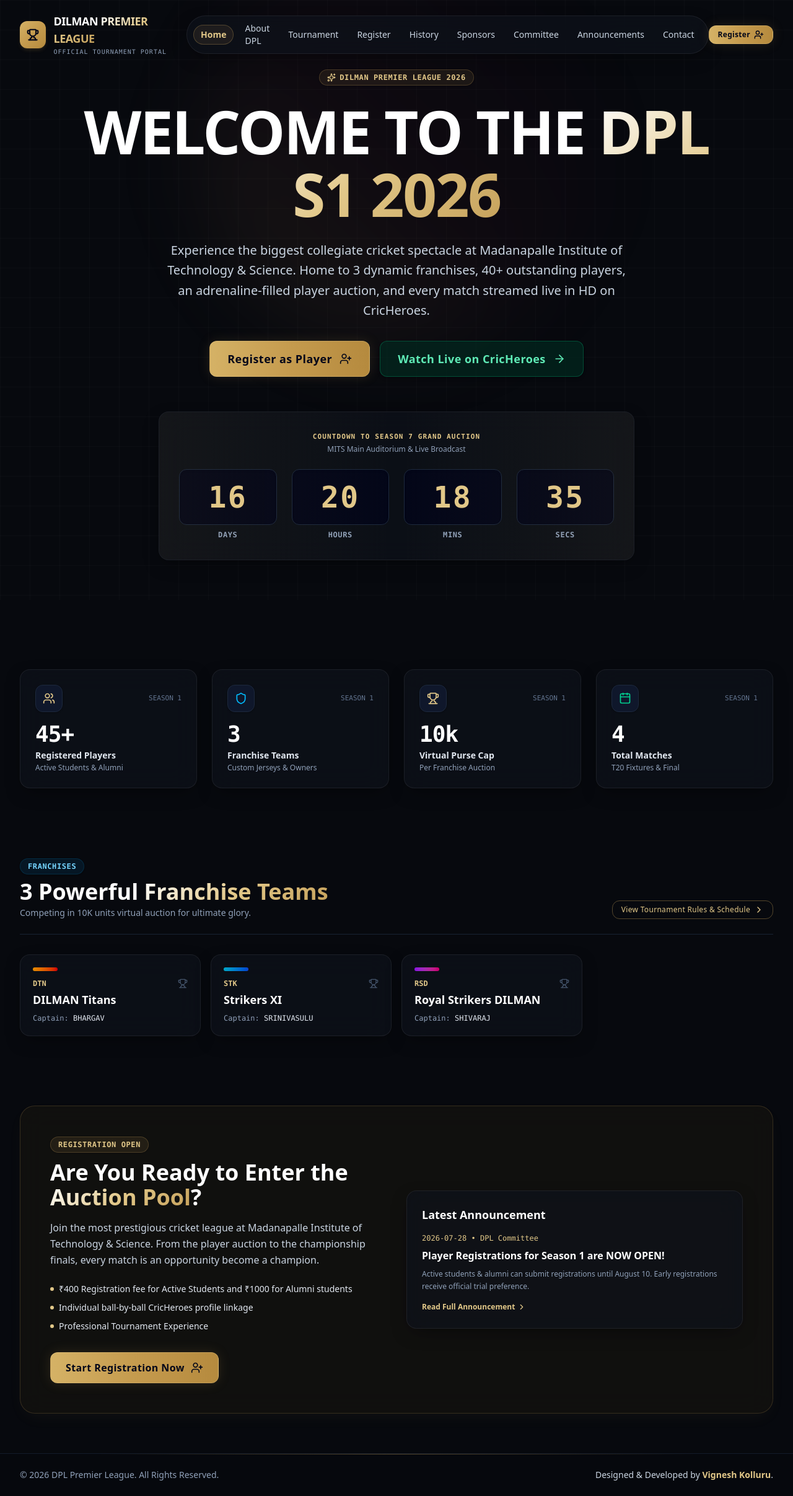
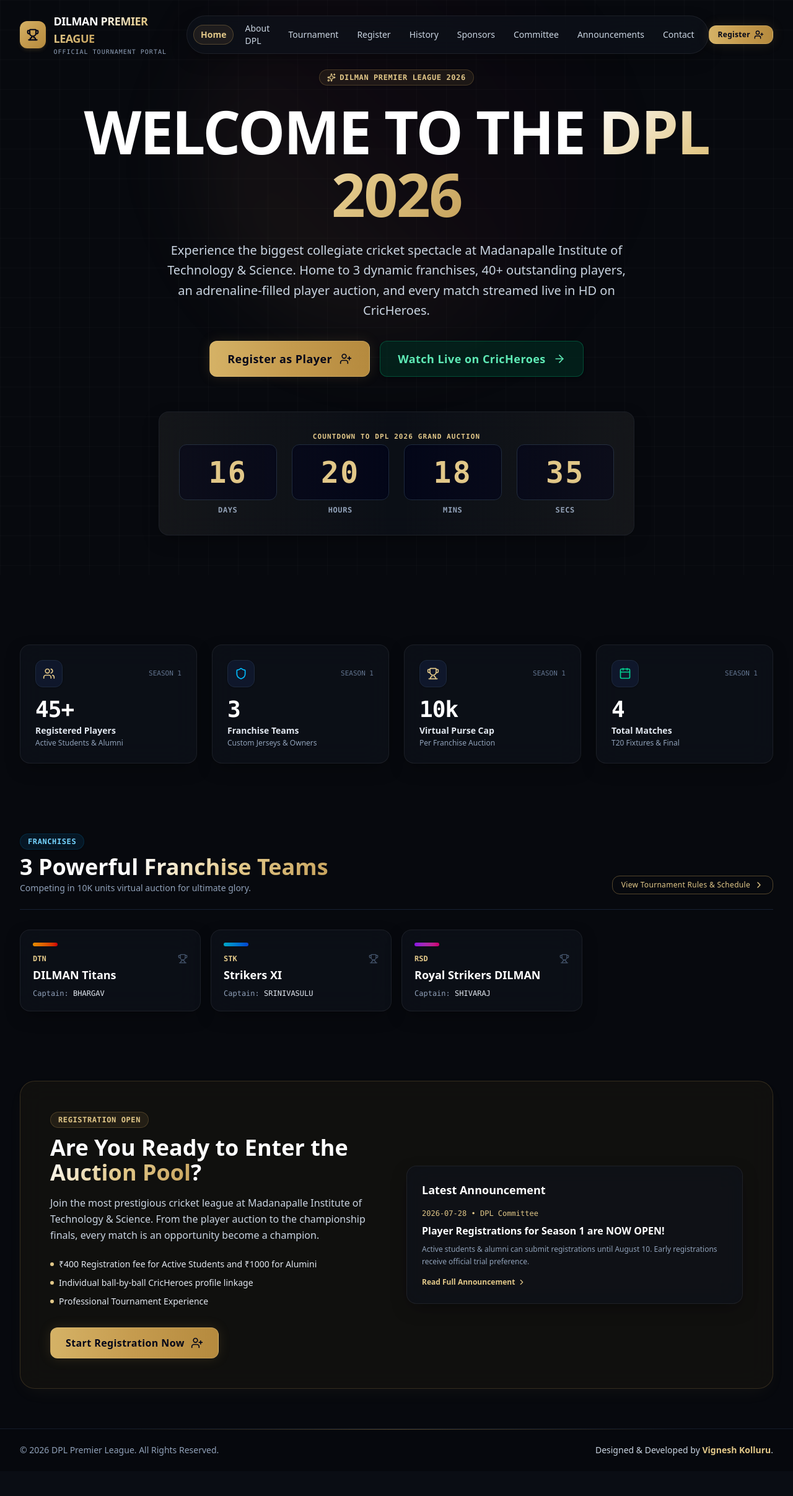
Before and after one commit to Vigneshkolluru101103/MITS-CRICKET, a React (Vite) app in the folder frontend/: page / in a window 1280 px wide. Shown: the whole page at 62% size. After the commit the page ends 2374 px from the top, so only its background shows below. Built offline with nearby package versions, Linux system fonts and the light colour scheme.

Commit message:
Sync updated text changes in Home.tsx and CountdownTimer.tsx

```diff
--- a/frontend/src/components/ui/CountdownTimer.tsx
+++ b/frontend/src/components/ui/CountdownTimer.tsx
@@ -9,8 +9,8 @@ interface CountdownTimerProps {
 
 export const CountdownTimer: React.FC<CountdownTimerProps> = ({
   targetDate,
-  title = "COUNTDOWN TO SEASON 7 GRAND AUCTION",
-  subtitle = "MITS Main Auditorium & Live Broadcast"
+  title = "COUNTDOWN TO DPL 2026 GRAND AUCTION",
+  subtitle,
 }) => {
   const [timeLeft, setTimeLeft] = useState({
     days: 0,
--- a/frontend/src/pages/Home.tsx
+++ b/frontend/src/pages/Home.tsx
@@ -37,7 +37,7 @@ export const Home: React.FC = () => {
             transition={{ duration: 0.6, delay: 0.1 }}
             className="text-4xl sm:text-6xl md:text-7xl lg:text-8xl font-black text-white tracking-tight font-display max-w-5xl mx-auto leading-[1.05]"
           >
-            WELCOME TO THE <span className="gradient-text-gold">DPL S1 2026</span>
+            WELCOME TO THE <span className="gradient-text-gold">DPL 2026</span>
           </motion.h1>
 
           <motion.p
@@ -162,7 +162,7 @@ export const Home: React.FC = () => {
               <ul className="mt-6 space-y-2.5 text-xs sm:text-sm text-slate-200">
                 <li className="flex items-center gap-2">
                   <div className="h-1.5 w-1.5 rounded-full bg-[#E2C889]" />
-                  <span>₹400 Registration fee for Active Students and ₹1000 for Alumni students</span>
+                  <span>₹400 Registration fee for Active Students and ₹1000 for Alumini</span>
                 </li>
                 <li className="flex items-center gap-2">
                   <div className="h-1.5 w-1.5 rounded-full bg-[#E2C889]" />
```
Also changed, not shown: 2 other files (tests, documents, lock files or other folders).
